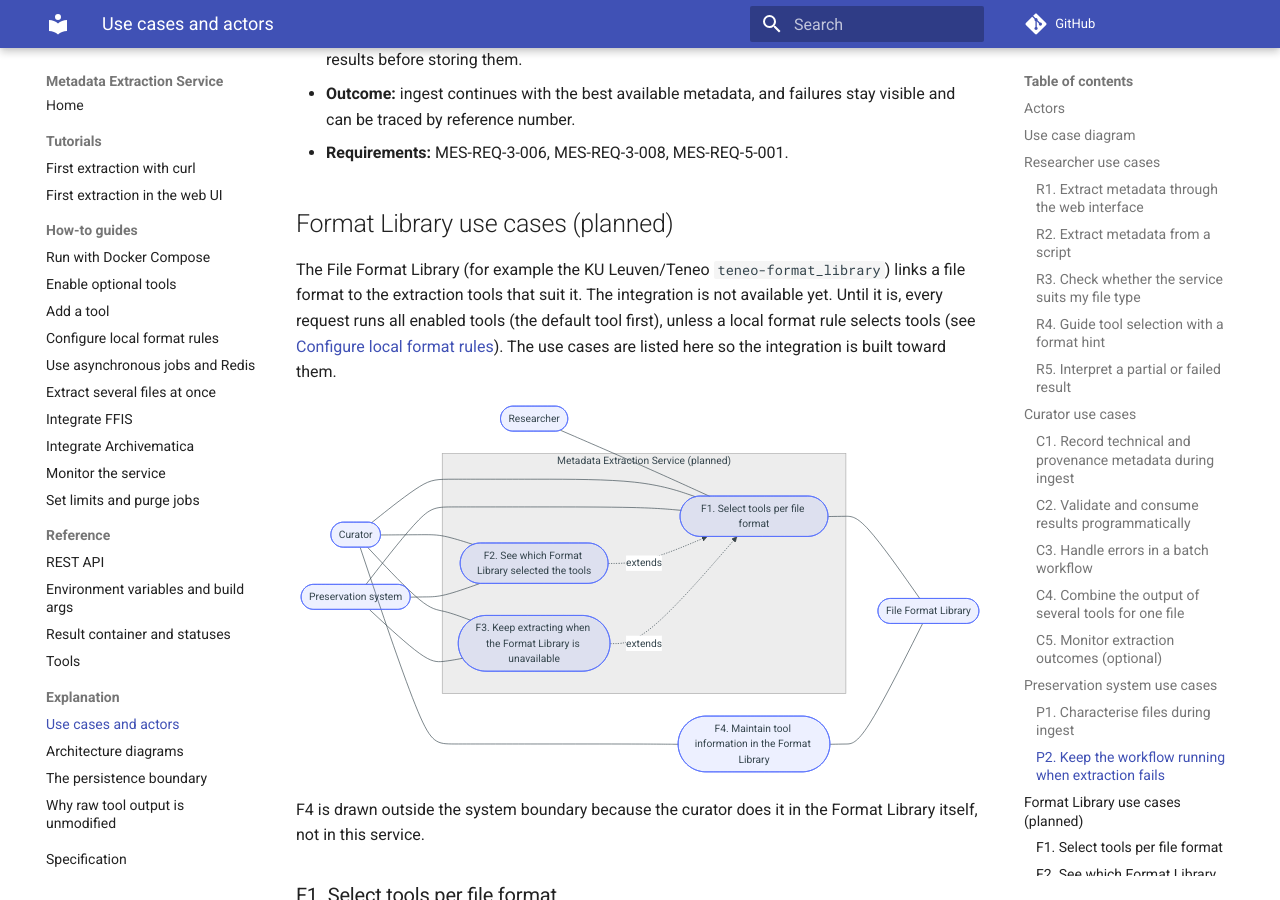
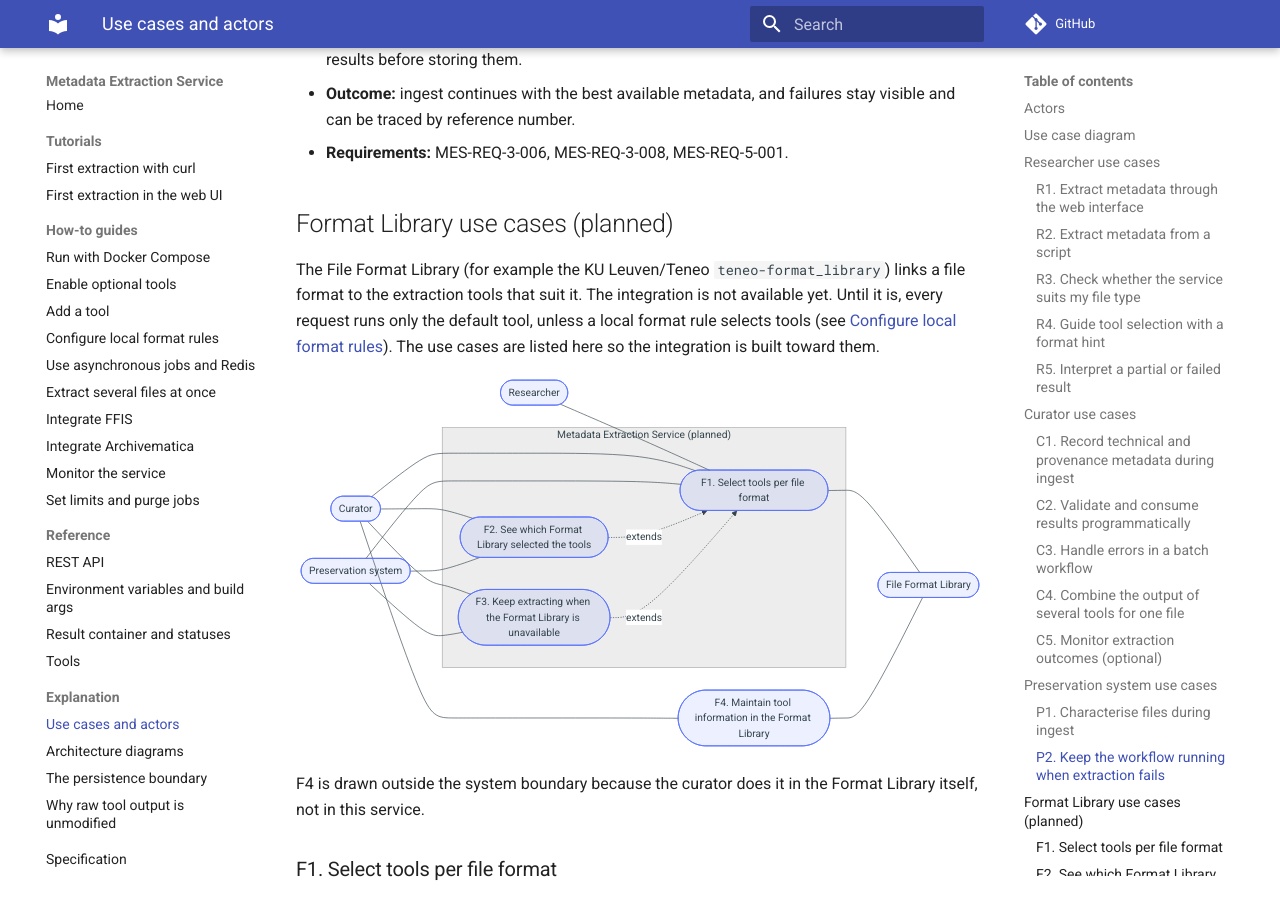
Before and after one commit to EOSC-EDEN/metadata-extraction-service, an MkDocs documentation site: the page built from docs/use-cases.md, in a window 1280 px wide and 900 px high, scrolled down 8214 px. Built offline with MkDocs 1.6.1 and Material for MkDocs 9.7.7, drawn with Linux system fonts in a browser that asks for light colours; comment, search, counter and statistics services are not loaded; some of the changed text lies outside the part shown.

Commit message:
Change tool_resolution, to only run default when identification is failed

````diff
--- a/docs/use-cases.md
+++ b/docs/use-cases.md
@@ -282,7 +282,7 @@ C2 and C3 are described under the curator. They are shown here because P2 builds
 
 ## Format Library use cases (planned)
 
-The File Format Library (for example the KU Leuven/Teneo `teneo-format_library`) links a file format to the extraction tools that suit it. The integration is not available yet. Until it is, every request runs all enabled tools (the default tool first), unless a local format rule selects tools (see [Configure local format rules](how-to/local-format-rules.md)). The use cases are listed here so the integration is built toward them.
+The File Format Library (for example the KU Leuven/Teneo `teneo-format_library`) links a file format to the extraction tools that suit it. The integration is not available yet. Until it is, every request runs only the default tool, unless a local format rule selects tools (see [Configure local format rules](how-to/local-format-rules.md)). The use cases are listed here so the integration is built toward them.
 
 ```mermaid
 flowchart LR
@@ -359,7 +359,7 @@ F4 is drawn outside the system boundary because the curator does it in the Forma
 
 - Extraction from a whole SIP or AIP (MES-REQ-2-003, MES-REQ-1-003). The service accepts one file per request.
 - Tool selection from a Format Library (MES-REQ-1-002, MES-REQ-3-009), described in F1–F4. Format identification through FFIS is implemented, and operators can link PUIDs and file extensions to tools with local format rules. As a result the output does not state which Format Library selected the tools.
-- Tool selection by MIME type (MES-REQ-1-004, MES-REQ-2-007). The API accepts `mime_type` and `puid`, but local format rules match only on PUID and file extension. Without a matching rule, every enabled tool runs whatever identifier was supplied.
+- Tool selection by MIME type (MES-REQ-1-004, MES-REQ-2-007). The API accepts `mime_type` and `puid`, but local format rules match only on PUID and file extension. Without a matching rule, only the default tool runs whatever identifier was supplied.
 - Authentication (MES-REQ-1-006). The API is open; restrict access outside the service (for example in a gateway).
 - A complete PREMIS object characteristic (MES-REQ-2-009). The service returns the PREMIS event and agents only.
 - Labelling extracted metadata with its metadata type and standard (MES-REQ-3-005). Each result carries only its tool and raw output format (`json` or `text`).
````
Also changed, not shown: README.md (+1 -1 lines), docs/how-to/local-format-rules.md (+1 -1 lines), docs/index.md (+1 -1 lines), docs/reference/tools.md (+1 -1 lines), 6 other files.
